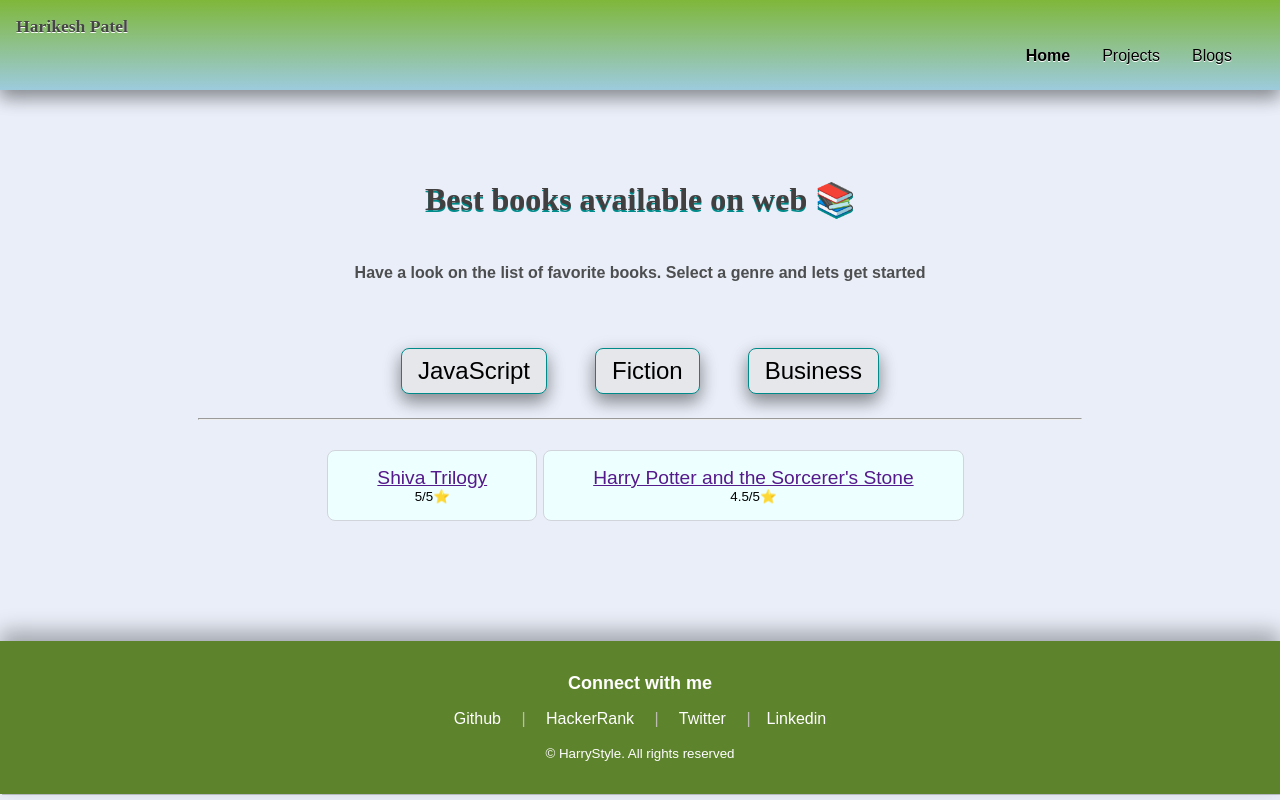
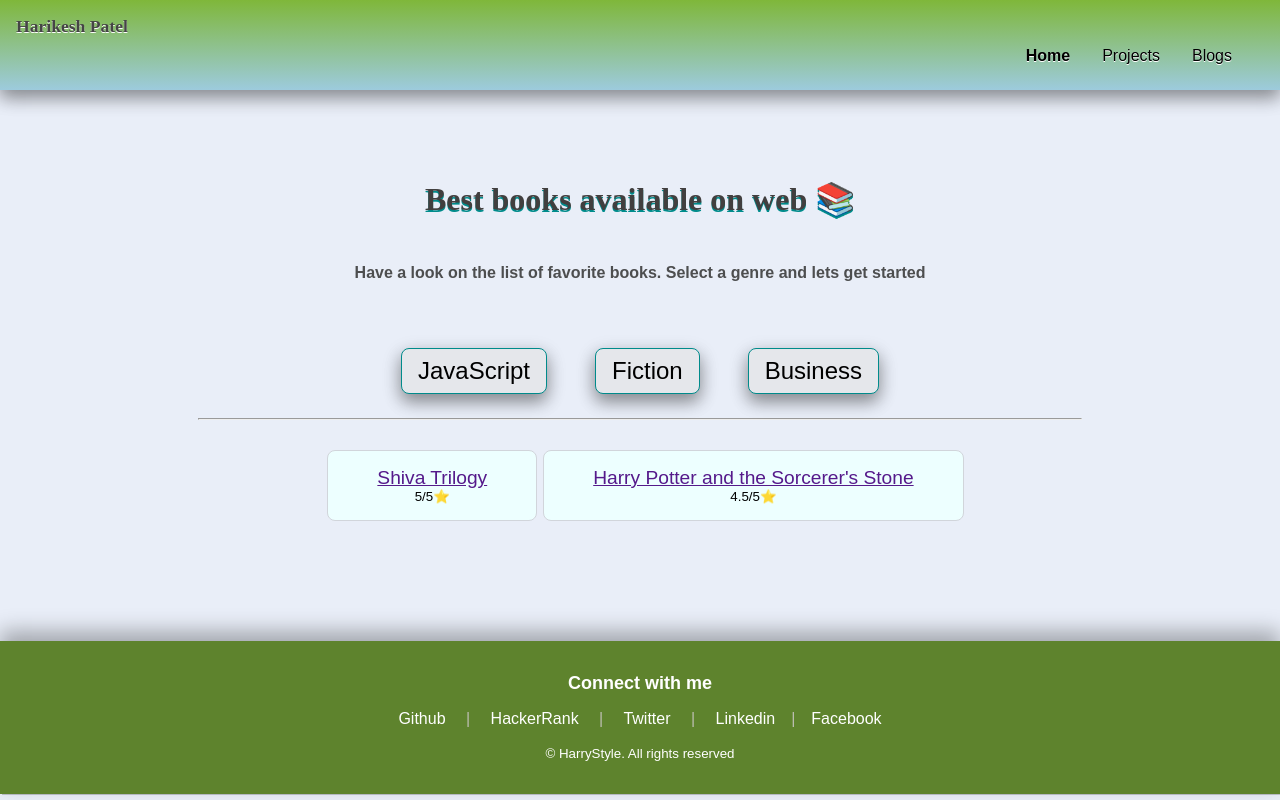
Before and after one commit to kumarharikesh/Book-recommendation-app, a React (Create React App) app: page / in a window 1280 px wide. Built offline with nearby package versions, Linux system fonts and the light colour scheme; a web font is replaced by a local one.

Commit message:
Update footer.js

```diff
--- a/src/footer.js
+++ b/src/footer.js
@@ -50,7 +50,19 @@ export default function Footer() {
               href="https://www.linkedin.com/in/harikesh-patel-357171191/"
               target="_blank"
             >
+              {" "}
               Linkedin
+            </a>
+          </li>
+          <span style={{ color: "rgba(205, 200, 200, 0.85)" }}>|</span>
+          <li className="list-item-inline">
+            <a
+              className="link"
+              rel="noreferrer"
+              href="https://www.facebook.com/profile.php?id=100022095913969"
+              target="_blank"
+            >
+              Facebook
             </a>
           </li>
         </ul>
```
